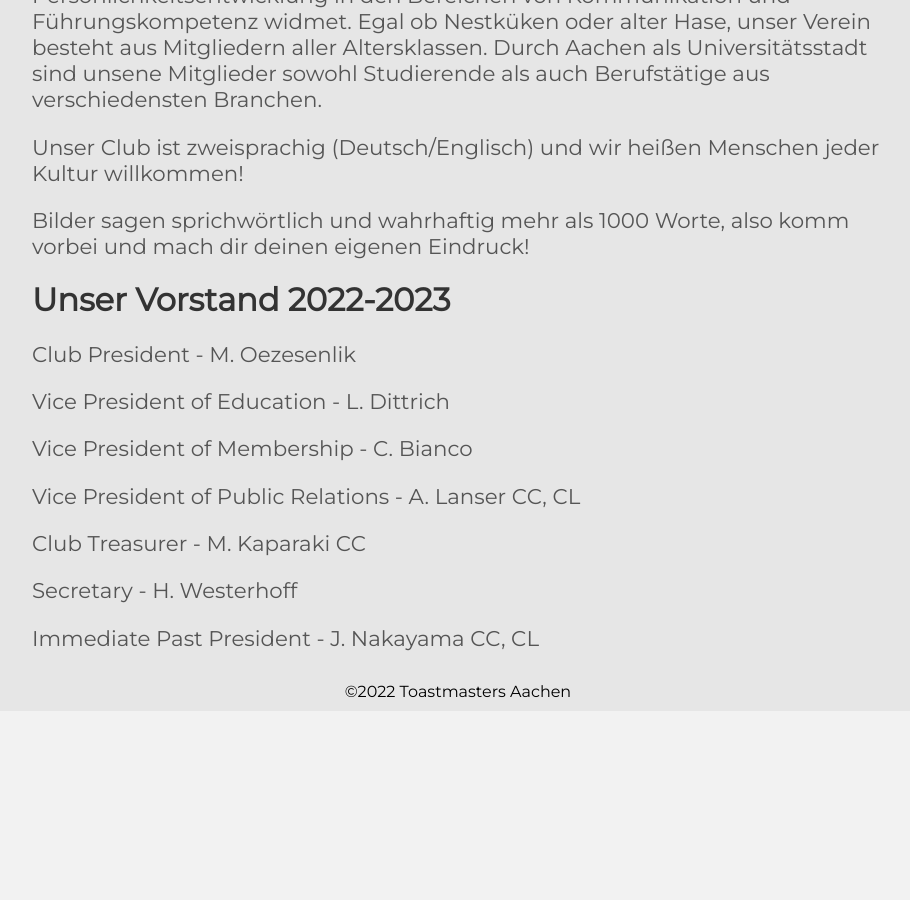
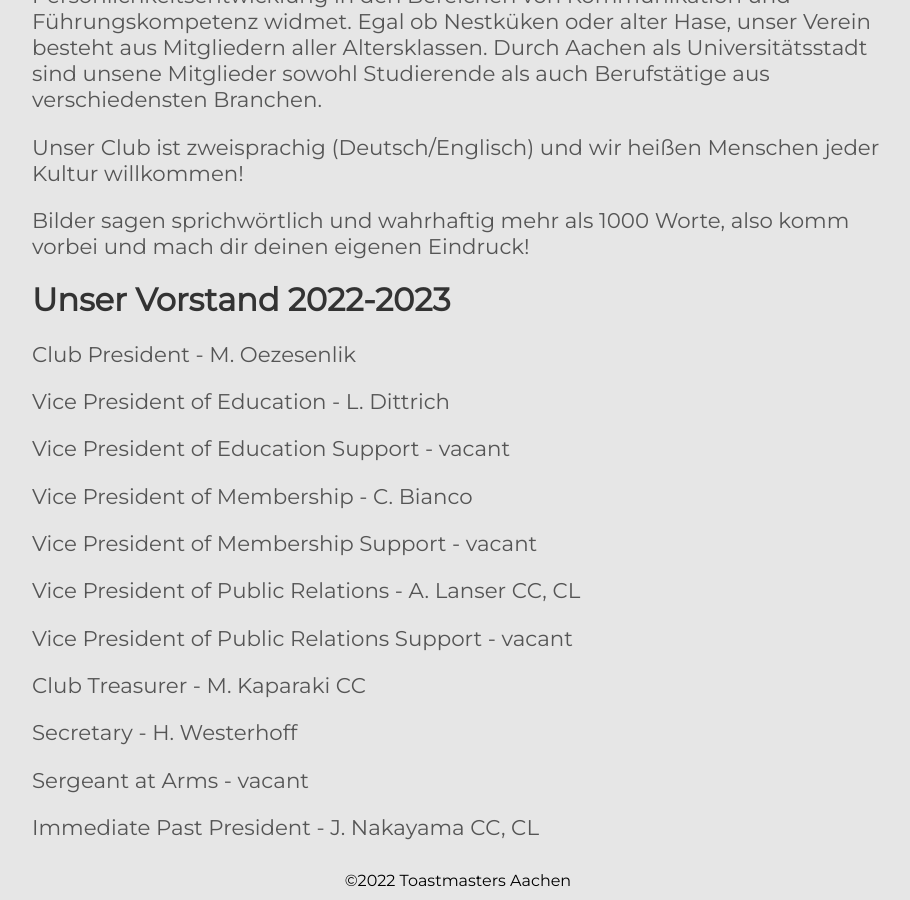
Before and after one commit to toastmasters-aachen/toastmasters-aachen.github.io, a Jekyll site: the page built from about.md, in a window 1280 px wide and 900 px high, scrolled down 694 px. Shown: the whole window, without its empty margins (182-1092 px from the left). Built offline with Jekyll 4.4.1, drawn with Linux system fonts in a browser that asks for light colours; before the commit the page ends 1405 px from its top, so only the background shows below that.

Commit message:
Update about.md

```diff
--- a/about.md
+++ b/about.md
@@ -20,12 +20,20 @@ Club President - M. Oezesenlik
 
 Vice President of Education - L. Dittrich
 
+Vice President of Education Support - vacant
+
 Vice President of Membership - C. Bianco
 
+Vice President of Membership Support - vacant
+
 Vice President of Public Relations - A. Lanser CC, CL
+
+Vice President of Public Relations Support - vacant
 
 Club Treasurer - M. Kaparaki CC
 
 Secretary - H. Westerhoff
 
+Sergeant at Arms - vacant
+
 Immediate Past President - J. Nakayama CC, CL
```
